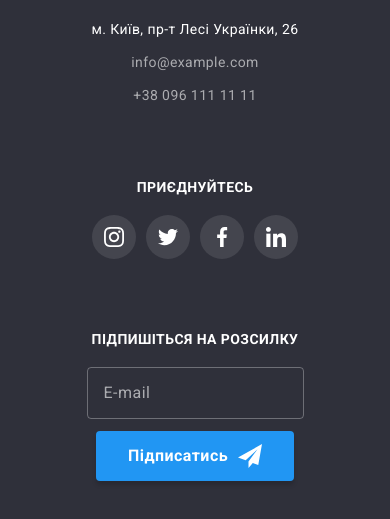
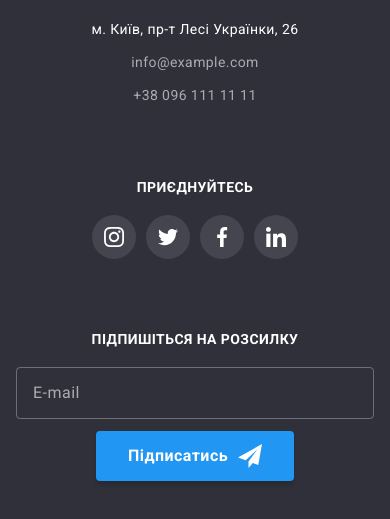
Before and after one commit to astsu-dev/web-lab, a website built with Vite: page src/index.html in a window 390 px wide. Shown: the part 4787-5306 px from the top of the page. Built offline with nearby package versions, Linux system fonts and the light colour scheme.

Commit message:
Fix subscription input width in footer.

```diff
--- a/src/css/footer.css
+++ b/src/css/footer.css
@@ -77,10 +77,12 @@
 .footer .footer__subscription-form {
   display: flex;
   gap: 0.75rem;
+  width: 100%;
 }
 
 .footer .footer__subscription-input {
   width: 100%;
+  max-width: 28.125rem;
   padding: 1rem;
   background: transparent;
   border: 0.0625rem solid rgba(255, 255, 255, 0.3);
@@ -131,9 +133,7 @@
 
 @media screen and (max-width: 620px) {
   .footer .footer__container {
-    margin: 0 4.75rem;
-    flex-direction: column;
-    gap: 3.75rem;
+    margin: 0 1rem;
   }
 
   .footer .footer__contacts-and-socials {
```
